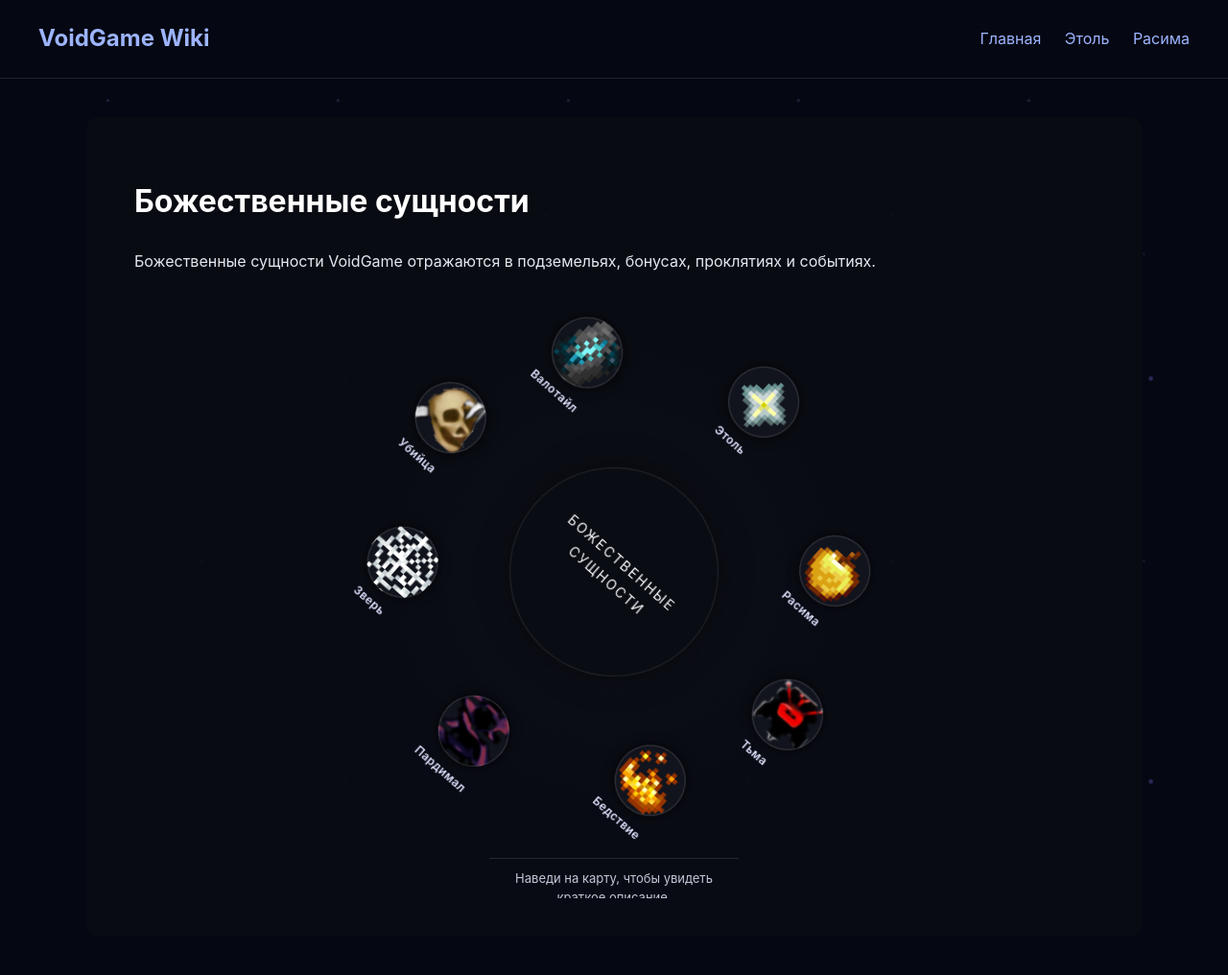
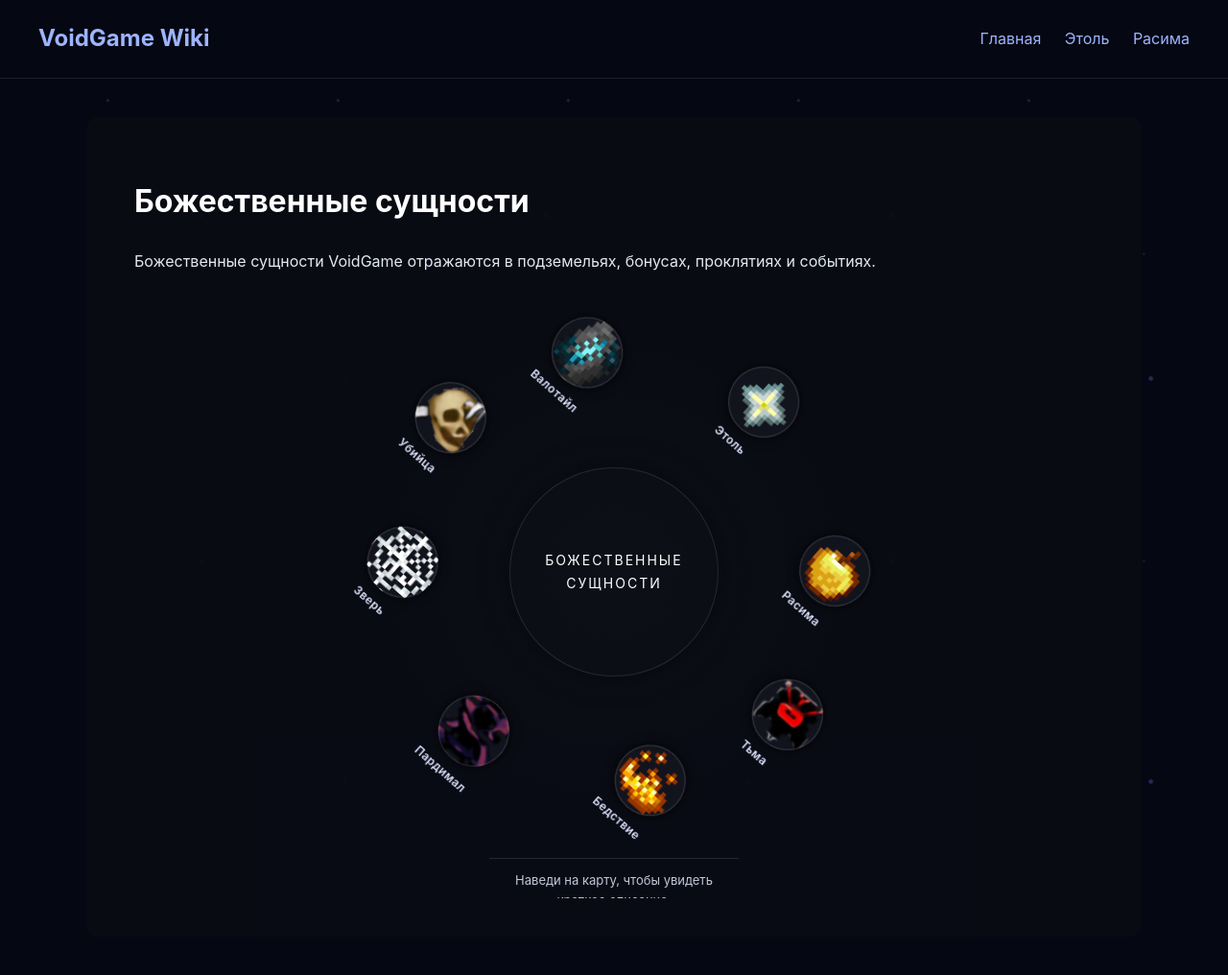
Before and after one commit to tveiv/tveiv.github.io, a Jekyll site: the page built from entities.md, in a window 1280 px wide. Shown: the whole page at 96% size. Built offline with Jekyll 4.4.1, drawn with Linux system fonts in a browser that asks for light colours.

Commit message:
Фиксы с вращением, чтобы текст не вращался. +фиксы тултипа.

```diff
--- a/assets/css/style.css
+++ b/assets/css/style.css
@@ -393,8 +393,6 @@ main {
   line-height: 1.6;
 }
 
-/* ===== КРУГ СУЩНОСТЕЙ ===== */
-
 .entity-wheel {
   position: relative;
   width: 520px;
@@ -402,22 +400,7 @@ main {
   margin: 50px auto 80px auto;
 }
 
-/* Вращаем только этот слой, центр и иконки внутри */
-.entity-wheel-rotation {
-  position: relative;
-  width: 100%;
-  height: 100%;
-  border-radius: 50%;
-  background: radial-gradient(circle, rgba(255,255,255,0.02) 0%, rgba(0,0,0,0) 70%);
-  animation: entityWheelRotate 40s linear infinite;
-}
-
-@keyframes entityWheelRotate {
-  from { transform: rotate(0deg); }
-  to   { transform: rotate(360deg); }
-}
-
-/* Центр — вращаем в обратную сторону, чтобы текст оставался ровным */
+/* Центр — статичен */
 .entity-wheel-center {
   position: absolute;
   top: 50%;
@@ -437,10 +420,24 @@ main {
   border: 1px solid rgba(255,255,255,0.1);
   box-shadow: 0 0 30px rgba(0,0,0,0.6);
   color: #ffffff;
-  transform: translate(-50%, -50%) rotate(-360deg);
+  transform: translate(-50%, -50%);
 }
 
-/* Карточки сущностей (иконка + подпись) */
+/* Вращается только этот слой */
+.entity-wheel-rotation {
+  position: absolute;
+  inset: 0;
+  border-radius: 50%;
+  background: radial-gradient(circle, rgba(255,255,255,0.02) 0%, rgba(0,0,0,0) 70%);
+  animation: entityWheelRotate 40s linear infinite;
+}
+
+@keyframes entityWheelRotate {
+  from { transform: rotate(0deg); }
+  to   { transform: rotate(360deg); }
+}
+
+/* Карточки сущностей (теперь текст мы "откручиваем" обратно) */
 
 .entity-wheel-item {
   position: absolute;
@@ -452,6 +449,8 @@ main {
   transform: translate(-50%, -50%);
   z-index: 2;
 }
+
+/* Иконка остаётся крутиться по кругу, но подпись — нет */
 
 .entity-wheel-icon {
   display: block;
@@ -472,17 +471,20 @@ main {
   font-size: 12px;
   font-weight: 600;
   letter-spacing: 0.5px;
+
+  /* Выравниваем текст обратно против вращения контейнера */
+  transform: rotate(-360deg);
 }
 
-/* Hover: подсветка иконки, БЕЗ scale по всей кнопке → не прыгает */
+/* Hover: только иконка увеличивается, текст не прыгает */
 .entity-wheel-item:hover .entity-wheel-icon {
   border-color: rgba(140,160,255,0.8);
   box-shadow: 0 0 20px rgba(120,150,255,0.8);
   transform: scale(1.08);
 }
 
-/* Позиции иконок по кругу */
-.entity-wheel-etol      { top:  8%;  left: 50%; }
+/* Позиции по кругу */
+.entity-wheel-etol      { top:  8%; left: 50%; }
 .entity-wheel-rasima    { top: 24%; left: 83%; }
 .entity-wheel-darkness  { top: 52%; left: 95%; }
 .entity-wheel-calamity  { top: 80%; left: 83%; }
@@ -490,20 +492,20 @@ main {
 .entity-wheel-beast     { top: 80%; left: 17%; }
 .entity-wheel-killer    { top: 52%; left:  5%; }
 .entity-wheel-valotile  { top: 24%; left: 17%; }
-
 /* Тултип — под кругом, расширен по высоте для длинных описаний */
 
 .entity-wheel-tooltip {
   position: absolute;
-  bottom: -90px;
+  bottom: -110px;         /* было -90px → чуть ниже отступ, но главное – больше места */
   left: 50%;
   transform: translateX(-50%);
-  max-width: 620px;
-  min-height: 40px;
+  max-width: 720px;
+  min-height: 55px;
   font-size: 13px;
   color: #c2c7d8;
   text-align: center;
-  padding-top: 10px;
+  padding-top: 12px;
+  padding-bottom: 4px;
   border-top: 1px solid rgba(255,255,255,0.12);
   line-height: 1.6;
 }
--- a/entities.md
+++ b/entities.md
@@ -12,11 +12,11 @@ permalink: /entities/
 
 <div class="entity-wheel">
 
-  <div class="entity-wheel-rotation">  <!-- новый слой для вращения -->
-
-    <div class="entity-wheel-center">
+  <div class="entity-wheel-center">
       Божественные<br>сущности
     </div>
+
+    <div class="entity-wheel-rotation">  <!-- новый слой для вращения -->
 
     <a href="/etol/" class="entity-wheel-item entity-wheel-etol"
        data-desc="Творец Луны, бог звёзд и создатель лунного цикла.">
```
